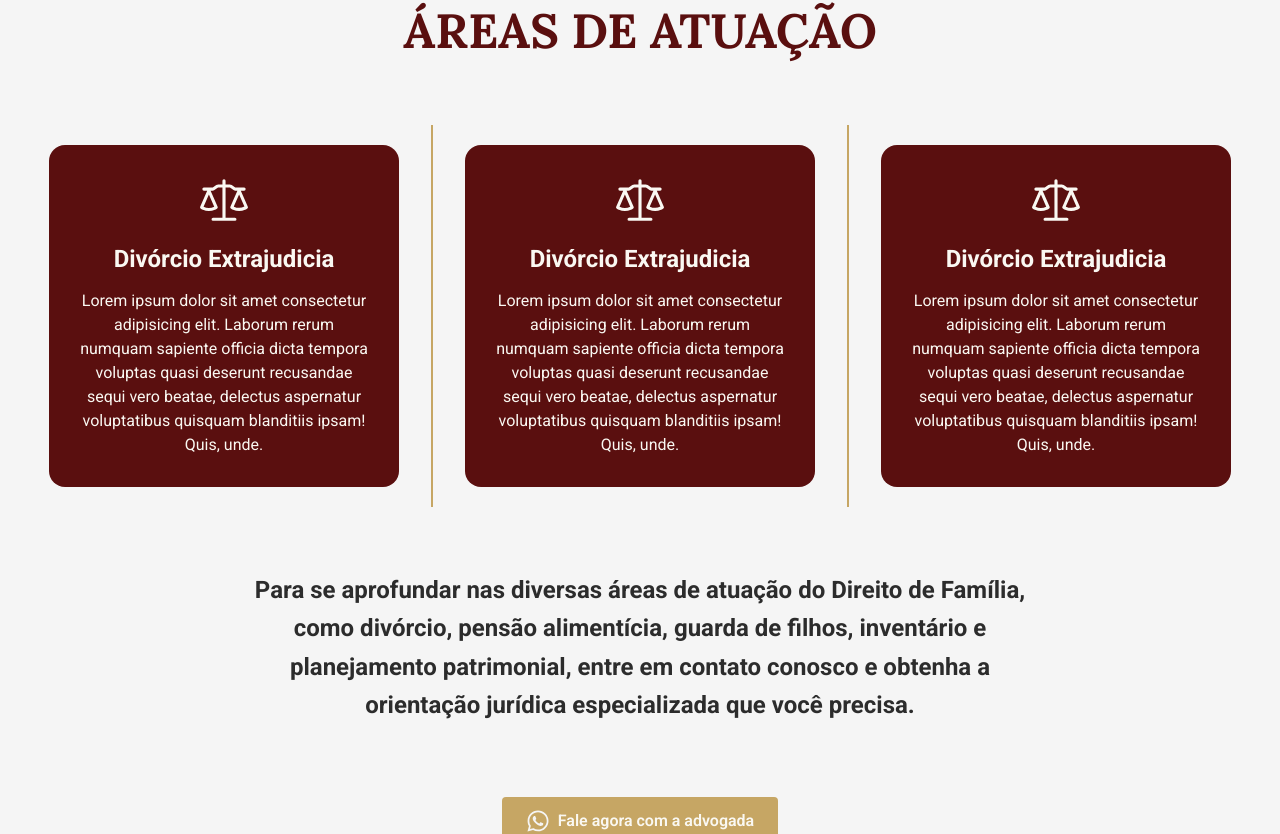
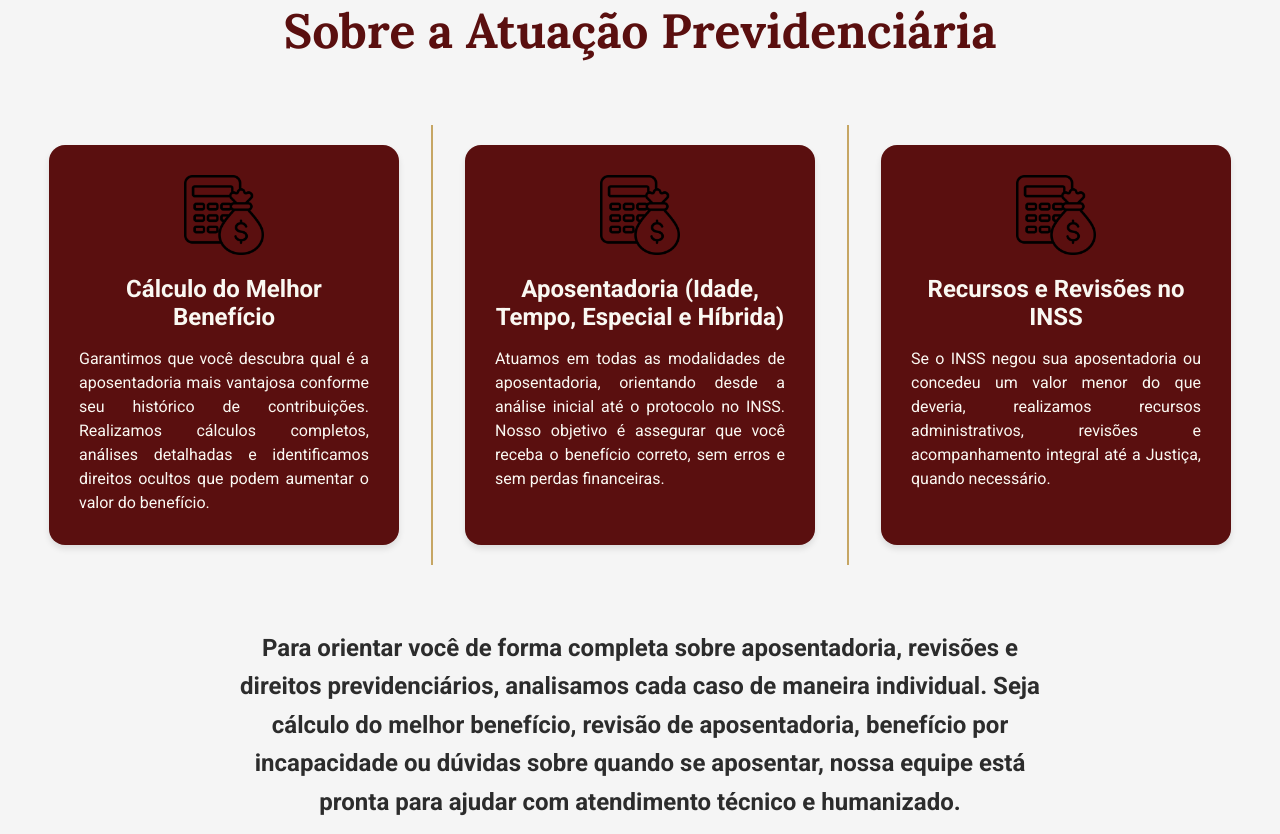
Before and after one commit to Danilo302/advocate-website, a React (Create React App) app: page / in a window 1280 px wide. Shown: the part 880-1714 px from the top of the page. Built offline with nearby package versions, Linux system fonts and the light colour scheme.

Commit message:
Add icon image and update Card component with dynamic props for PracticeAreas

```diff
--- a/src/components/Card/index.tsx
+++ b/src/components/Card/index.tsx
@@ -1,21 +1,20 @@
 /* eslint-disable @typescript-eslint/no-explicit-any */
 import React from 'react'
 import { GoLaw } from 'react-icons/go'
-import { CardContainer } from './styles'
+import { CardContainer, CardText, CardTitle } from './styles'
 
-const Card = () => {
+type Props = {
+  title: string
+  text: string
+  icon: string
+}
+
+const Card = ({ title, text, icon }: Props) => {
   return (
     <CardContainer>
-      {React.createElement(GoLaw as unknown as React.ComponentType<any>, {
-        size: 50
-      })}
-      <h3>Divórcio Extrajudicia</h3>
-      <p>
-        Lorem ipsum dolor sit amet consectetur adipisicing elit. Laborum rerum
-        numquam sapiente officia dicta tempora voluptas quasi deserunt
-        recusandae sequi vero beatae, delectus aspernatur voluptatibus quisquam
-        blanditiis ipsam! Quis, unde.
-      </p>
+      <img src={icon} />
+      <CardTitle>{title}</CardTitle>
+      <CardText>{text}</CardText>
     </CardContainer>
   )
 }
--- a/src/components/Card/styles.ts
+++ b/src/components/Card/styles.ts
@@ -8,19 +8,33 @@ export const CardContainer = styled.div`
   background-color: ${colors.primary};
   max-width: 350px;
   width: 100%;
+  max-height: 400px;
+  height: 100%;
+  box-shadow: 0 4px 6px rgba(0, 0, 0, 0.1);
   padding: 30px;
   border-radius: 16px;
   color: ${colors.alternative};
 
-  h3 {
-    margin-top: 20px;
-    margin-bottom: 16px;
-    font-size: 24px;
+  &&:hover {
+    box-shadow: 0 6px 12px rgba(0, 0, 0, 0.2);
+    transform: translateY(-5px);
+    transition: all 0.3s ease;
   }
 
-  p {
-    text-align: center;
-    font-size: 16px;
-    line-height: 1.5;
+  img {
+    width: 80px;
+    height: 80px;
+    object-fit: contain;
   }
 `
+export const CardTitle = styled.h3`
+  margin-top: 20px;
+  margin-bottom: 16px;
+  font-size: 24px;
+  text-align: center;
+`
+export const CardText = styled.p`
+  text-align: justify;
+  font-size: 16px;
+  line-height: 1.5;
+`
--- a/src/containers/Home/index.tsx
+++ b/src/containers/Home/index.tsx
@@ -8,7 +8,6 @@ import {
   Title
 } from './styles'
 import Profile from '../../assets/images/profile3.png'
-import Profile2 from '../../assets/images/profile2.png'
 import Logo from '../../assets/images/Logo.png'
 
 const Home = () => {
--- a/src/containers/PracticeAreas/index.tsx
+++ b/src/containers/PracticeAreas/index.tsx
@@ -7,27 +7,42 @@ import {
   Title
 } from './styles'
 
+import Calc from '../../assets/images/icons/lucro.png'
+
 const PractieAreas = () => {
   return (
     <section>
       <div className="container">
-        <Title>ÁREAS DE ATUAÇÃO</Title>
+        <Title>Sobre a Atuação Previdenciária</Title>
         <PracticeAreasList>
           <PracticeAreaItem>
-            <Card />
+            <Card
+              icon={Calc}
+              title="Cálculo do Melhor Benefício"
+              text="Garantimos que você descubra qual é a aposentadoria mais vantajosa conforme seu histórico de contribuições. Realizamos cálculos completos, análises detalhadas e identificamos direitos ocultos que podem aumentar o valor do benefício."
+            />
           </PracticeAreaItem>
           <PracticeAreaItem className="item-divider">
-            <Card />
+            <Card
+              icon={Calc}
+              title="Aposentadoria (Idade, Tempo, Especial e Híbrida)"
+              text="Atuamos em todas as modalidades de aposentadoria, orientando desde a análise inicial até o protocolo no INSS. Nosso objetivo é assegurar que você receba o benefício correto, sem erros e sem perdas financeiras."
+            />
           </PracticeAreaItem>
           <PracticeAreaItem>
-            <Card />
+            <Card
+              icon={Calc}
+              title="Recursos e Revisões no INSS"
+              text="Se o INSS negou sua aposentadoria ou concedeu um valor menor do que deveria, realizamos recursos administrativos, revisões e acompanhamento integral até a Justiça, quando necessário."
+            />
           </PracticeAreaItem>
         </PracticeAreasList>
         <DescriptionText>
-          Para se aprofundar nas diversas áreas de atuação do Direito de
-          Família, como divórcio, pensão alimentícia, guarda de filhos,
-          inventário e planejamento patrimonial, entre em contato conosco e
-          obtenha a orientação jurídica especializada que você precisa.
+          Para orientar você de forma completa sobre aposentadoria, revisões e
+          direitos previdenciários, analisamos cada caso de maneira individual.
+          Seja cálculo do melhor benefício, revisão de aposentadoria, benefício
+          por incapacidade ou dúvidas sobre quando se aposentar, nossa equipe
+          está pronta para ajudar com atendimento técnico e humanizado.
         </DescriptionText>
         <div className="button-area">
           <Button>Fale agora com a advogada</Button>
```
Also changed, not shown: src/assets/images/icons/lucro.png (added).
